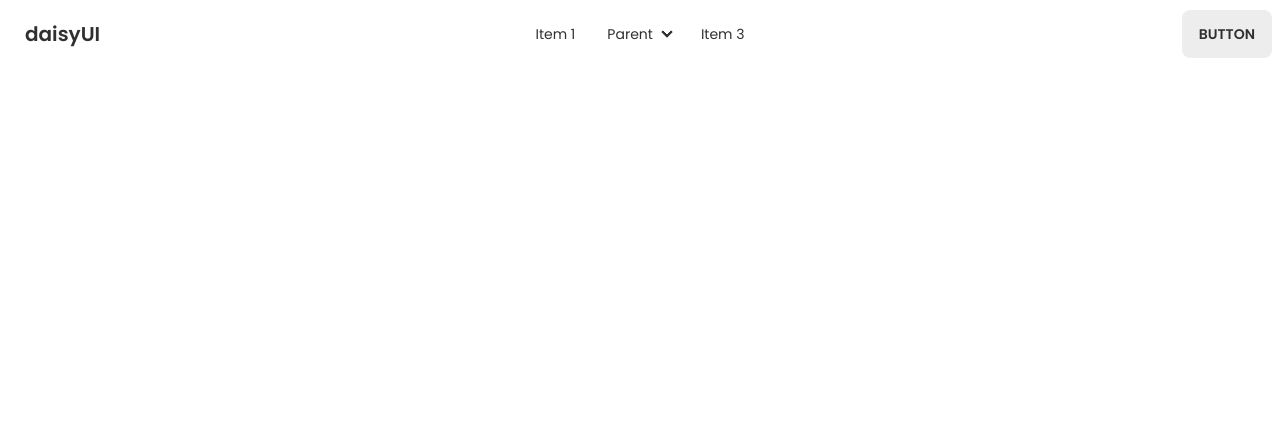
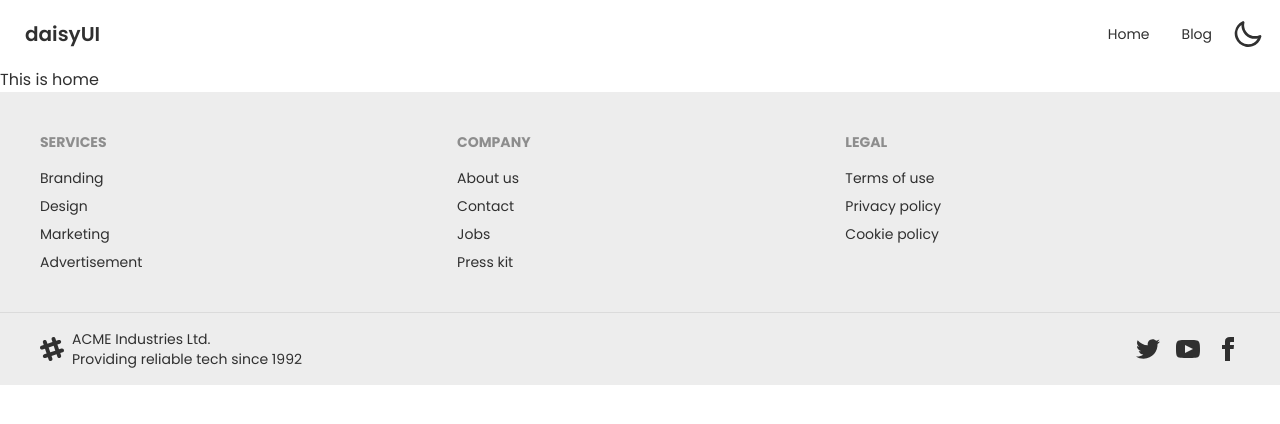
Before and after one commit to nabiursiddique/used_laptop_shop-client, a React (Vite) app: page / in a window 1280 px wide. Shown: the top 424 px of the page. Built offline with nearby package versions, Linux system fonts and the light colour scheme.

Commit message:
Navbar is completed

```diff
--- a/src/App.jsx
+++ b/src/App.jsx
@@ -1,11 +1,13 @@
+import { RouterProvider } from "react-router-dom"
 import Navbar from "./components/Shared/Navbar/Navbar"
+import router from "./Routes/Routes/Routes"
 
 function App() {
 
   return (
-    <>
-      <Navbar></Navbar>
-    </>
+    <div>
+      <RouterProvider router={router}></RouterProvider>
+    </div>
   )
 }
 
--- /dev/null
+++ b/src/Routes/Routes/Routes.jsx
@@ -0,0 +1,23 @@
+import { createBrowserRouter } from "react-router-dom";
+import MainLayout from "../../components/Layout/MainLayout";
+import Home from "../../components/Pages/Home/Home/Home";
+import Blog from "../../components/Pages/Blog/Blog/Blog";
+
+const router = createBrowserRouter([
+    {
+        path:'/',
+        element:<MainLayout></MainLayout>,
+        children:[
+            {
+                path:'/',
+                element:<Home></Home>
+            },
+            {
+                path:'blog',
+                element:<Blog></Blog>
+            }
+        ]
+    }
+]);
+
+export default router;
--- /dev/null
+++ b/src/components/Layout/MainLayout.jsx
@@ -0,0 +1,16 @@
+import React from 'react';
+import Navbar from '../Shared/Navbar/Navbar';
+import Footer from '../Shared/Footer/Footer';
+import { Outlet } from 'react-router-dom';
+
+const MainLayout = () => {
+    return (
+        <div>
+            <Navbar></Navbar>
+            <Outlet></Outlet>
+            <Footer></Footer>
+        </div>
+    );
+};
+
+export default MainLayout;
--- /dev/null
+++ b/src/components/Pages/Blog/Blog/Blog.jsx
@@ -0,0 +1,11 @@
+import React from 'react';
+
+const Blog = () => {
+    return (
+        <div>
+            <h2>This is blog page</h2>
+        </div>
+    );
+};
+
+export default Blog;
--- /dev/null
+++ b/src/components/Pages/Home/Home/Home.jsx
@@ -0,0 +1,11 @@
+import React from 'react';
+
+const Home = () => {
+    return (
+        <div>
+            <h2>This is home</h2>
+        </div>
+    );
+};
+
+export default Home;
--- /dev/null
+++ b/src/components/Shared/Footer/Footer.jsx
@@ -0,0 +1,45 @@
+import React from 'react';
+
+const Footer = () => {
+    return (
+        <div>
+            <footer className="footer p-10 bg-base-200 text-base-content">
+  <div>
+    <span className="footer-title">Services</span>
+    <a className="link link-hover">Branding</a>
+    <a className="link link-hover">Design</a>
+    <a className="link link-hover">Marketing</a>
+    <a className="link link-hover">Advertisement</a>
+  </div>
+  <div>
+    <span className="footer-title">Company</span>
+    <a className="link link-hover">About us</a>
+    <a className="link link-hover">Contact</a>
+    <a className="link link-hover">Jobs</a>
+    <a className="link link-hover">Press kit</a>
+  </div>
+  <div>
+    <span className="footer-title">Legal</span>
+    <a className="link link-hover">Terms of use</a>
+    <a className="link link-hover">Privacy policy</a>
+    <a className="link link-hover">Cookie policy</a>
+  </div>
+</footer>
+<footer className="footer px-10 py-4 border-t bg-base-200 text-base-content border-base-300">
+  <div className="items-center grid-flow-col">
+    <svg width="24" height="24" viewBox="0 0 24 24" xmlns="http://www.w3.org/2000/svg" fillRule="evenodd" clip-rule="evenodd" className="fill-current"><path d="M22.672 15.226l-2.432.811.841 2.515c.33 1.019-.209 2.127-1.23 2.456-1.15.325-2.148-.321-2.463-1.226l-.84-2.518-5.013 1.677.84 2.517c.391 1.203-.434 2.542-1.831 2.542-.88 0-1.601-.564-1.86-1.314l-.842-2.516-2.431.809c-1.135.328-2.145-.317-2.463-1.229-.329-1.018.211-2.127 1.231-2.456l2.432-.809-1.621-4.823-2.432.808c-1.355.384-2.558-.59-2.558-1.839 0-.817.509-1.582 1.327-1.846l2.433-.809-.842-2.515c-.33-1.02.211-2.129 1.232-2.458 1.02-.329 2.13.209 2.461 1.229l.842 2.515 5.011-1.677-.839-2.517c-.403-1.238.484-2.553 1.843-2.553.819 0 1.585.509 1.85 1.326l.841 2.517 2.431-.81c1.02-.33 2.131.211 2.461 1.229.332 1.018-.21 2.126-1.23 2.456l-2.433.809 1.622 4.823 2.433-.809c1.242-.401 2.557.484 2.557 1.838 0 .819-.51 1.583-1.328 1.847m-8.992-6.428l-5.01 1.675 1.619 4.828 5.011-1.674-1.62-4.829z"></path></svg>
+    <p>ACME Industries Ltd. <br/>Providing reliable tech since 1992</p>
+  </div>
+  <div className="md:place-self-center md:justify-self-end">
+    <div className="grid grid-flow-col gap-4">
+      <a><svg xmlns="http://www.w3.org/2000/svg" width="24" height="24" viewBox="0 0 24 24" className="fill-current"><path d="M24 4.557c-.883.392-1.832.656-2.828.775 1.017-.609 1.798-1.574 2.165-2.724-.951.564-2.005.974-3.127 1.195-.897-.957-2.178-1.555-3.594-1.555-3.179 0-5.515 2.966-4.797 6.045-4.091-.205-7.719-2.165-10.148-5.144-1.29 2.213-.669 5.108 1.523 6.574-.806-.026-1.566-.247-2.229-.616-.054 2.281 1.581 4.415 3.949 4.89-.693.188-1.452.232-2.224.084.626 1.956 2.444 3.379 4.6 3.419-2.07 1.623-4.678 2.348-7.29 2.04 2.179 1.397 4.768 2.212 7.548 2.212 9.142 0 14.307-7.721 13.995-14.646.962-.695 1.797-1.562 2.457-2.549z"></path></svg></a>
+      <a><svg xmlns="http://www.w3.org/2000/svg" width="24" height="24" viewBox="0 0 24 24" className="fill-current"><path d="M19.615 3.184c-3.604-.246-11.631-.245-15.23 0-3.897.266-4.356 2.62-4.385 8.816.029 6.185.484 8.549 4.385 8.816 3.6.245 11.626.246 15.23 0 3.897-.266 4.356-2.62 4.385-8.816-.029-6.185-.484-8.549-4.385-8.816zm-10.615 12.816v-8l8 3.993-8 4.007z"></path></svg></a>
+      <a><svg xmlns="http://www.w3.org/2000/svg" width="24" height="24" viewBox="0 0 24 24" className="fill-current"><path d="M9 8h-3v4h3v12h5v-12h3.642l.358-4h-4v-1.667c0-.955.192-1.333 1.115-1.333h2.885v-5h-3.808c-3.596 0-5.192 1.583-5.192 4.615v3.385z"></path></svg></a>
+    </div>
+  </div>
+</footer>
+        </div>
+    );
+};
+
+export default Footer;
--- a/src/components/Shared/Navbar/Navbar.jsx
+++ b/src/components/Shared/Navbar/Navbar.jsx
@@ -1,44 +1,45 @@
 import React from 'react';
+import { Link } from 'react-router-dom';
 
 const Navbar = () => {
+  const menu = <>
+    <li><Link to='/'>Home</Link></li>
+    <li><Link to='/blog'>Blog</Link></li>
+  </>
   return (
     <div className="navbar bg-base-100">
+
       <div className="navbar-start">
         <div className="dropdown">
           <label tabIndex={0} className="btn btn-ghost lg:hidden">
             <svg xmlns="http://www.w3.org/2000/svg" className="h-5 w-5" fill="none" viewBox="0 0 24 24" stroke="currentColor"><path strokeLinecap="round" strokeLinejoin="round" strokeWidth="2" d="M4 6h16M4 12h8m-8 6h16" /></svg>
           </label>
           <ul tabIndex={0} className="menu menu-sm dropdown-content mt-3 z-[1] p-2 shadow bg-base-100 rounded-box w-52">
-        <li><a>Item 1</a></li>
-        <li>
-          <a>Parent</a>
-          <ul className="p-2">
-            <li><a>Submenu 1</a></li>
-            <li><a>Submenu 2</a></li>
-          </ul>
-        </li>
-        <li><a>Item 3</a></li>
+            {menu}
           </ul>
         </div>
         <a className="btn btn-ghost normal-case text-xl">daisyUI</a>
       </div>
-  <div className="navbar-center hidden lg:flex">
+
+      <div className='navbar-end lg:hidden'>
+        <label className="swap swap-rotate">
+          <input type="checkbox" />
+          <svg className="swap-on fill-current w-8 h-8" xmlns="http://www.w3.org/2000/svg" viewBox="0 0 24 24"><path d="M5.64,17l-.71.71a1,1,0,0,0,0,1.41,1,1,0,0,0,1.41,0l.71-.71A1,1,0,0,0,5.64,17ZM5,12a1,1,0,0,0-1-1H3a1,1,0,0,0,0,2H4A1,1,0,0,0,5,12Zm7-7a1,1,0,0,0,1-1V3a1,1,0,0,0-2,0V4A1,1,0,0,0,12,5ZM5.64,7.05a1,1,0,0,0,.7.29,1,1,0,0,0,.71-.29,1,1,0,0,0,0-1.41l-.71-.71A1,1,0,0,0,4.93,6.34Zm12,.29a1,1,0,0,0,.7-.29l.71-.71a1,1,0,1,0-1.41-1.41L17,5.64a1,1,0,0,0,0,1.41A1,1,0,0,0,17.66,7.34ZM21,11H20a1,1,0,0,0,0,2h1a1,1,0,0,0,0-2Zm-9,8a1,1,0,0,0-1,1v1a1,1,0,0,0,2,0V20A1,1,0,0,0,12,19ZM18.36,17A1,1,0,0,0,17,18.36l.71.71a1,1,0,0,0,1.41,0,1,1,0,0,0,0-1.41ZM12,6.5A5.5,5.5,0,1,0,17.5,12,5.51,5.51,0,0,0,12,6.5Zm0,9A3.5,3.5,0,1,1,15.5,12,3.5,3.5,0,0,1,12,15.5Z" /></svg>
+          {/* moon icon */}
+          <svg className="swap-off fill-current w-8 h-8" xmlns="http://www.w3.org/2000/svg" viewBox="0 0 24 24"><path d="M21.64,13a1,1,0,0,0-1.05-.14,8.05,8.05,0,0,1-3.37.73A8.15,8.15,0,0,1,9.08,5.49a8.59,8.59,0,0,1,.25-2A1,1,0,0,0,8,2.36,10.14,10.14,0,1,0,22,14.05,1,1,0,0,0,21.64,13Zm-9.5,6.69A8.14,8.14,0,0,1,7.08,5.22v.27A10.15,10.15,0,0,0,17.22,15.63a9.79,9.79,0,0,0,2.1-.22A8.11,8.11,0,0,1,12.14,19.73Z" /></svg>
+        </label>
+      </div>
+
+      <div className="navbar-end hidden lg:flex">
         <ul className="menu menu-horizontal px-1">
-      <li><a>Item 1</a></li>
-      <li tabIndex={0}>
-        <details>
-          <summary>Parent</summary>
-          <ul className="p-2">
-            <li><a>Submenu 1</a></li>
-            <li><a>Submenu 2</a></li>
+          {menu}
+          <label className="swap swap-rotate">
+            <input type="checkbox" />
+            <svg className="swap-on fill-current w-10 h-8" xmlns="http://www.w3.org/2000/svg" viewBox="0 0 24 24"><path d="M5.64,17l-.71.71a1,1,0,0,0,0,1.41,1,1,0,0,0,1.41,0l.71-.71A1,1,0,0,0,5.64,17ZM5,12a1,1,0,0,0-1-1H3a1,1,0,0,0,0,2H4A1,1,0,0,0,5,12Zm7-7a1,1,0,0,0,1-1V3a1,1,0,0,0-2,0V4A1,1,0,0,0,12,5ZM5.64,7.05a1,1,0,0,0,.7.29,1,1,0,0,0,.71-.29,1,1,0,0,0,0-1.41l-.71-.71A1,1,0,0,0,4.93,6.34Zm12,.29a1,1,0,0,0,.7-.29l.71-.71a1,1,0,1,0-1.41-1.41L17,5.64a1,1,0,0,0,0,1.41A1,1,0,0,0,17.66,7.34ZM21,11H20a1,1,0,0,0,0,2h1a1,1,0,0,0,0-2Zm-9,8a1,1,0,0,0-1,1v1a1,1,0,0,0,2,0V20A1,1,0,0,0,12,19ZM18.36,17A1,1,0,0,0,17,18.36l.71.71a1,1,0,0,0,1.41,0,1,1,0,0,0,0-1.41ZM12,6.5A5.5,5.5,0,1,0,17.5,12,5.51,5.51,0,0,0,12,6.5Zm0,9A3.5,3.5,0,1,1,15.5,12,3.5,3.5,0,0,1,12,15.5Z" /></svg>
+            {/* moon icon */}
+            <svg className="swap-off fill-current w-10 h-8" xmlns="http://www.w3.org/2000/svg" viewBox="0 0 24 24"><path d="M21.64,13a1,1,0,0,0-1.05-.14,8.05,8.05,0,0,1-3.37.73A8.15,8.15,0,0,1,9.08,5.49a8.59,8.59,0,0,1,.25-2A1,1,0,0,0,8,2.36,10.14,10.14,0,1,0,22,14.05,1,1,0,0,0,21.64,13Zm-9.5,6.69A8.14,8.14,0,0,1,7.08,5.22v.27A10.15,10.15,0,0,0,17.22,15.63a9.79,9.79,0,0,0,2.1-.22A8.11,8.11,0,0,1,12.14,19.73Z" /></svg>
+          </label>
         </ul>
-        </details>
-      </li>
-      <li><a>Item 3</a></li>
-    </ul>
-  </div>
-  <div className="navbar-end">
-    <a className="btn">Button</a>
       </div>
     </div>
   );
```
Lines whose indentation alone changed are shown as unchanged.
